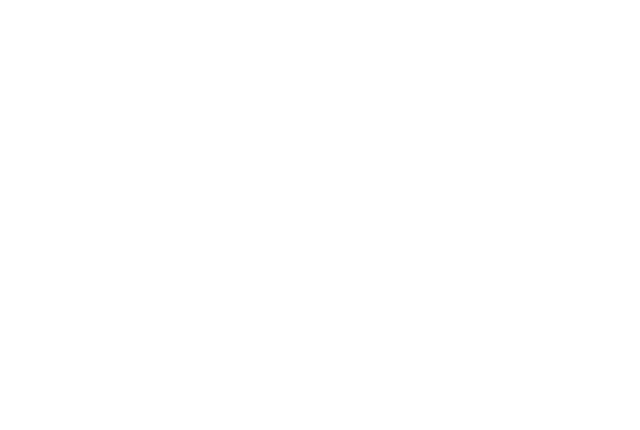
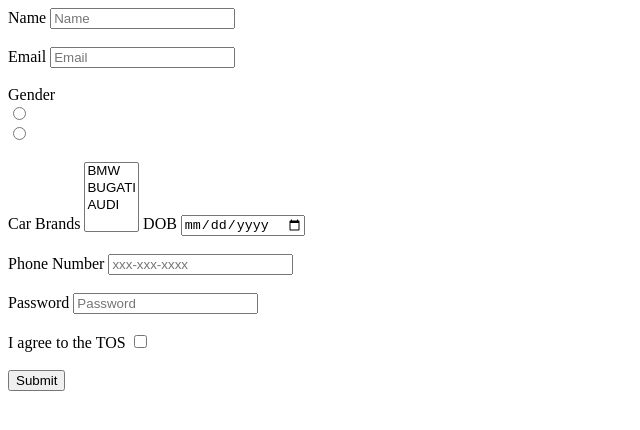
Before and after one commit to acciojob/signup-form-car-PyhtonDeveloperNishu, a website: page main.html in a window 1280 px wide. Shown: the whole page, without its empty margins (0-640 px from the left). Drawn offline with Linux system fonts and the light colour scheme.

Commit message:
created a submission

```diff
--- a/main.html
+++ b/main.html
@@ -8,6 +8,39 @@
 
 <body>
 	<!-- the entire body must be written by student -->
+<form meth="post">
+	<label for="name">Name</label>
+	<input type="test" id="name" name="full_name" required placeholder="Name">
+	<br><br>
+	<label for="email">Email</label>
+	<input type="test" id="email" name="email" required placeholder="Email">
+	<br><br>
+	<label for="Gender" name="gender">Gender</label>
+	<br>
+	<input type="radio" required id="gender_m" value="male" name="gender">
+	<br>
+	<input type="radio" required id="gender_f" value="female" name="gender">
+	<br><br>
+	<label for="cars">Car Brands</label>
+	<select name="cars" id="cars" multiple>
+		<option value="BMW" >BMW</option>
+		<option value="BMW">BUGATI</option>
+		<option value="BMW">AUDI</option>
+	</select>
+	<label for="age">DOB</label>
+	<input type="date" id="dob" placeholder="Age" name="dob" required>
+	<br><br>
+	<label for="tel">Phone Number</label>
+	<input id="tel" type="tel" placeholder="xxx-xxx-xxxx">
+	<br><br
+	<label for="password">Password</label>
+	<input type="password" required id="password" placeholder="Password">
+	<br><br>
+	<label for="tos">I agree to the TOS</label>
+	<input id="tos" type="checkbox" required id="tos">
+	<br><br>
+	<input type="submit" value="Submit">
+</form>
     <script type="text/javascript" src="./script.js">
 </script>
 
```
